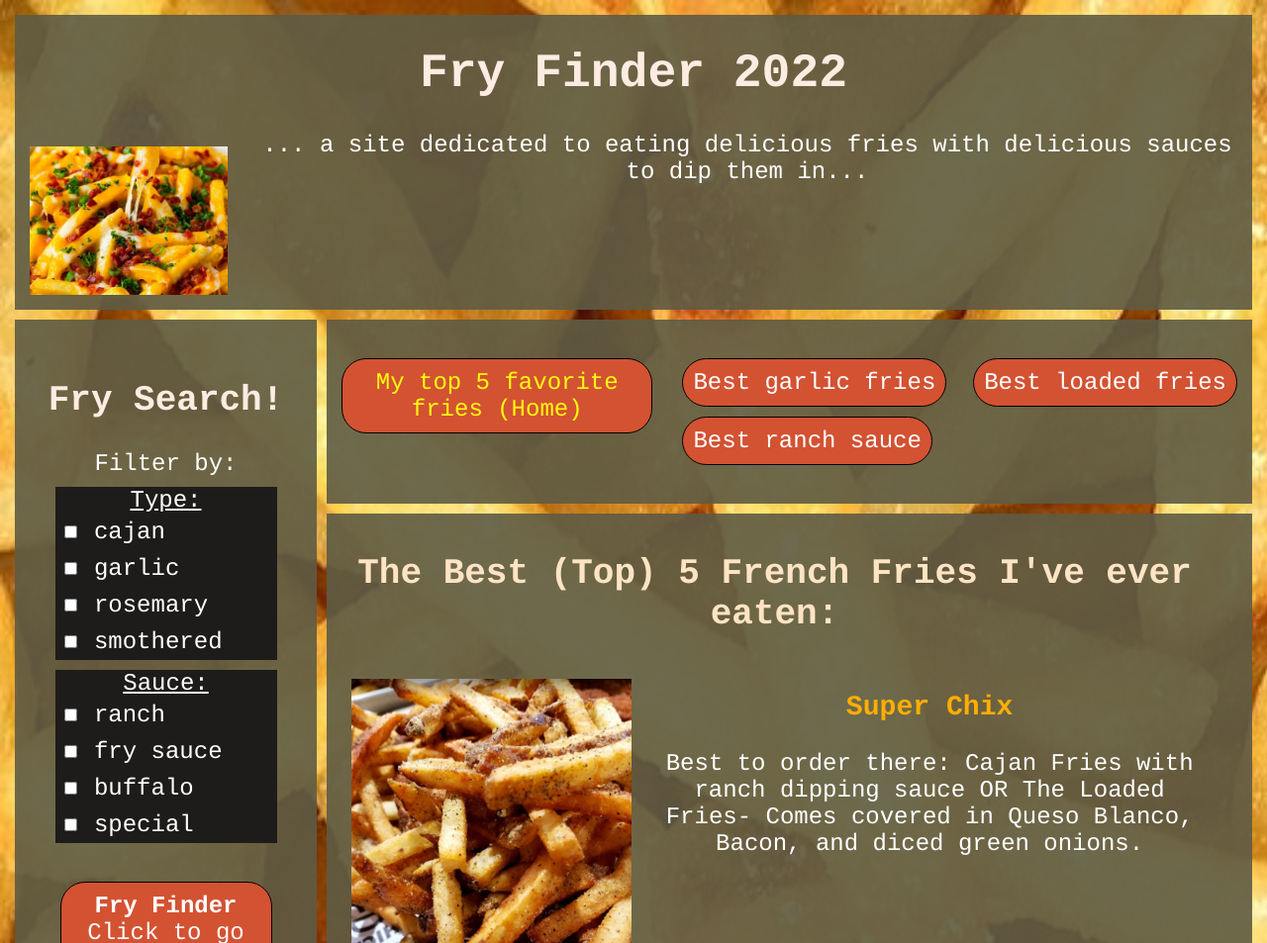
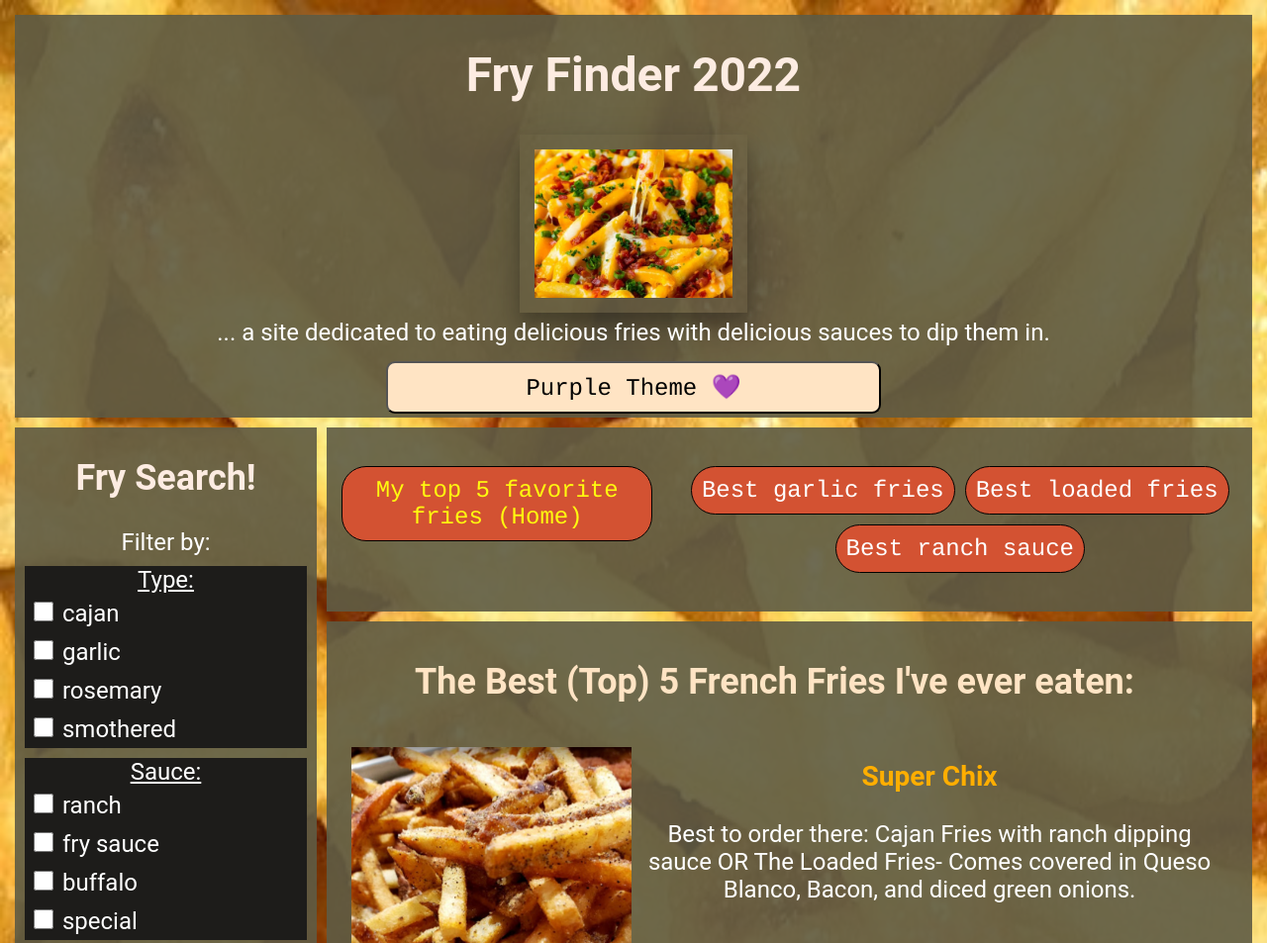
Before and after one commit to dhqxdhqx/fryFinder, a plain HTML site: page index.html in a window 1280 px wide. Shown: the top 953 px of the page at 99% size. Drawn offline with Linux system fonts and the light colour scheme.

Commit message:
Theme time- go purple!
Theme added

```diff
--- a/css/main.css
+++ b/css/main.css
@@ -1,3 +1,5 @@
+/* I fixed all of the weird alignment and spacing issues. */
+
 /* variable setup */
 :root {
   --header-color:white;
@@ -5,13 +7,13 @@
   --bg-color:rgb(240, 240, 240);
   --button-color:rgb(211, 82, 50);
   --content-color: rgb(95, 91, 68, .9);
-  font-family: 'Courier Bold', Courier, monospace, Verdana, Arial;
+  font-family: 'Roboto', 'Courier Bold', Courier, monospace, Verdana, Arial;
 }
 body{
   background-image: url("../img/fries.jpg");
   background-size: cover;
   background-repeat: no-repeat;
-  font-family: 'Courier Bold', Courier, monospace, Verdana, Arial;
+  /* font-family: 'Courier Bold', Courier, monospace, Verdana, Arial; */
   font-size:x-large;
   color: var(--font-color);
   background-color: var(--bg-color);
@@ -84,8 +86,8 @@ section{
 header{
     grid-area: header;
     background: url(/img/fries_small.jpg) no-repeat;
-    background-position: center center;
-    background-size: cover;
+    /* background-position: center center; */
+    /* background-size: cover; */
     /* padding:5px; */
     /* margin: 5px; */
     width: 100%;
@@ -99,7 +101,9 @@ main{
 }
 aside{
     grid-area: aside;
-    padding: 10%;
+    /* padding: 2%; */
+    width: 100%;
+    padding-bottom: 10px;
     /* margin: 10%; */
 }
 
@@ -112,7 +116,7 @@ nav{
   /* display:contents; */
   display: flex;
   /* display: inline-flex; */
-  justify-content: space-between;
+  justify-content: center;
   align-content: stretch;
   align-items: stretch;
 
@@ -189,6 +193,7 @@ footer{
   grid-area: footer;
   background: #333 !important;
   background-image: url(".../img/kawaiiFry.jpg");
+  width: 100%;
   /* display: flex; */
 }
 
@@ -250,9 +255,10 @@ td{
   padding: 5px;
 }
 .logo{
-  float: left;
+  /* float: left; */
   width: 200px;
   padding: 15px;
+  box-shadow: 0 12px 16px 0 rgba(0,0,0,0.24), 0 17px 50px 0 rgba(0,0,0,0.19);
 }
 figcaption{
   font-size: small;
@@ -274,3 +280,30 @@ frySearch a:hover{
 .best{
   max-width: 400px;
 }
+input {
+  width:20px;
+  height:20px;
+}
+.purple{
+  border-radius: 9px;
+  width: 40%;
+  padding: 10px;
+  margin-top: 15px;
+  margin-bottom: 4px;
+  font-family: 'Courier Bold', Courier, monospace, Verdana, Arial;
+  font-size:x-large;
+  background-color:bisque;
+
+}
+.purple:hover{
+  color: purple;
+  background-color: rgb(202, 182, 255);
+  box-shadow: 0 12px 16px 0 rgba(0,0,0,0.24), 0 17px 50px 0 rgba(0,0,0,0.19);
+}
+.purple:active{
+  background-color: rgb(125, 92, 216);
+}
+.clicked{
+  color: purple;
+  background-color: rgb(202, 182, 255);
+}
--- /dev/null
+++ b/css/theme.css
@@ -0,0 +1,78 @@
+:root {
+    --header-color:white;
+    --font-color:rgb(81, 2, 112);
+    --bg-color:rgb(240, 240, 240);
+    --button-color:rgb(151, 106, 165);
+    --content-color: rgba(243, 229, 200, 0.8);
+    font-family: 'Verdana';
+}
+
+h1{
+color:var(--font-color);
+}
+h2{
+color:rgb(167, 47, 172);
+}
+award{
+color:rgb(167, 47, 172);
+}
+#top5Section h3{
+color:rgb(167, 47, 172);
+
+}
+.filterSection {
+background-color:rgba(255, 255, 255, 0.3);
+}
+#content footer{
+background: rgb(219 221 199) !important;
+}
+footer img{
+float:left;
+margin: 10px;
+}
+frySearch a{
+color:rgb(167, 47, 172)
+}
+.logo{
+box-shadow: 0 12px 16px 0 rgba(108, 9, 189, 0.54), 0 17px 50px 0 rgba(108, 9, 189, 0.24);
+padding: 0px;
+margin: 8px;
+}
+#content nav{
+justify-content: center;
+background-color: rgba(60, 26, 61, 0.9);
+}
+#content aside{
+justify-content: center;
+background-color: rgb(176, 161, 180, .8);
+}
+body{
+font-size:xx-large;
+}
+.filterSection li {
+    text-align: center;
+}
+
+
+/*Mobile setup*/
+#content{
+    grid-template-areas:
+    "header header header header"
+    "nav nav nav nav"
+    "main main main main"
+    "aside aside aside footer";
+}
+
+/* desktop setup */
+@media all and (min-width: 900px){
+#content{
+    grid-template-areas:
+    "header header header header"
+    "nav nav nav nav"
+    "aside main main main"
+    "aside main main main"
+    "aside main main main"
+    "aside main main main"
+    "footer footer footer footer";
+}
+}
--- a/index.html
+++ b/index.html
@@ -24,6 +24,7 @@ I don't regret that, though, since I feel like I learned a lot by suffering.
     <meta name="viewport" content="width=device-width, initial-scale=1">
 	<title>Fry Finder</title>
     <link rel="stylesheet" href="css/main.css">
+    <link rel="stylesheet" href="css/theme.css" id="themestylesheet">
 
 </head>
 <body>
@@ -37,7 +38,10 @@ I don't regret that, though, since I feel like I learned a lot by suffering.
                     <img src="/img/fries_small.jpg" class="logo" alt="Time to get hungry for fries" title="Loaded fries">
                 </div>
                 <div>
-                    ... a site dedicated to eating delicious fries with delicious sauces to dip them in...
+                    ... a site dedicated to eating delicious fries with delicious sauces to dip them in.
+                    <div>
+                        <button name="theme"  class="purple" id="theme">Purple Theme 💜</button>
+                </div>
                 </div>
             </div>
         </header>
@@ -245,18 +249,22 @@ I don't regret that, though, since I feel like I learned a lot by suffering.
             </ul>
         </nav>
         <footer>
-            <ul>
-                <li>
+            <!-- <ul>
+                <li> -->
                     <h2>About</h2>
                     This site is dedicated to everyone who loves to go out for delicious fries and feels passionate about eating the tastiest fries out there.
                     <br>&#129505
+                    <div>
                     <img src = "img/kawaiiFry.jpg" alt="Click the Fry Finder to find the fries of your dreams!" title="Click the Fry Finder button above to search for the fries of your dreams!" width="200">
+                    </div>
+                    <div>
                     <figcaption>All information on this site is subject to the author's eating out experiences and may not contain all fry information possible...
                         <br><i> This content is intended for entertainment purposes only.</i>
                     </figcaption>
+                    </div>
                     <!-- About -->
-                </li>
-            </ul>
+                <!-- </li>
+            </ul> -->
         </footer>
 
 	</div>
--- a/js/index.js
+++ b/js/index.js
@@ -1,7 +1,7 @@
 // Logic for menu buttons navigating around the page
 let pageSections=["top5", "garlic", "loaded", "ranch", "finder"];
 
-let navElements = document.querySelectorAll("button")
+let navElements = document.getElementsByClassName("button")
 
 for (let i = 0; i < navElements.length; ++i){
       navElements[i].addEventListener("click", function(ev){
@@ -155,3 +155,27 @@ function removeClass(element, classToRemove) {
 
     element.className = filteredList.join(" ");
 }
+
+//Logic for applying the theme and the theme button
+let theme = document.getElementById("themestylesheet")
+theme.disabled = "true"
+
+let themeBtn = document.getElementById("theme")
+themeBtn.addEventListener("click", function(ev){
+    let el = ev.currentTarget
+    el.classList.toggle("clicked")
+
+    // Button toggles inner text
+    if (el.innerHTML == "Purple Theme 💜"){
+        el.innerHTML = "Classic Theme"
+    } else {
+        el.innerHTML = "Purple Theme 💜"
+    }
+
+    let theme = document.getElementById("themestylesheet")
+    if(theme.disabled){
+        theme.disabled = false
+    }
+    else{
+        theme.disabled = true
+    }})
```
